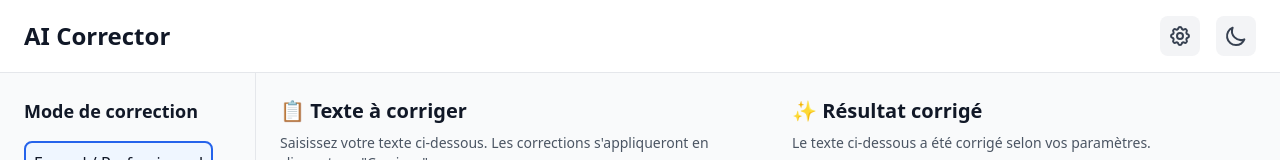
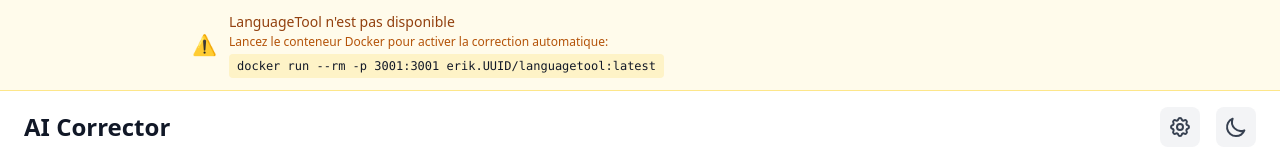
Before and after one commit to WillIsback/ai_corrector, a React (Vite) app: page / in a window 1280 px wide. Shown: the top 160 px of the page. Built offline with nearby package versions, Linux system fonts and the light colour scheme; no server answers.

Commit message:
feat: add LanguageTool setup banner

```diff
--- a/src/App.tsx
+++ b/src/App.tsx
@@ -4,7 +4,9 @@ import { Sidebar } from './components/Sidebar'
 import { Editor } from './components/Editor'
 import { Output } from './components/Output'
 import { Toast } from './components/Toast'
+import { LTSetupBanner } from './components/LTSetupBanner'
 import { useCorrector } from './hooks/useCorrector'
+import { useLanguageTool } from './hooks/useLanguageTool'
 
 function App() {
   const {
@@ -19,6 +21,8 @@ function App() {
     handleCorrect,
     handleReset,
   } = useCorrector()
+
+  const { isAvailable: ltAvailable } = useLanguageTool()
 
   const [theme, setTheme] = useState<'light' | 'dark'>(() => {
     if (window.matchMedia && window.matchMedia('(prefers-color-scheme: dark)').matches) {
@@ -52,6 +56,7 @@ function App() {
 
   return (
     <div className="min-h-screen flex flex-col bg-gray-50 dark:bg-gray-900 text-gray-900 dark:text-gray-100 transition-colors duration-200">
+      {!ltAvailable && <LTSetupBanner />}
       <Header
         theme={theme}
         onToggleTheme={() => setTheme(theme === 'light' ? 'dark' : 'light')}
--- /dev/null
+++ b/src/components/LTSetupBanner.tsx
@@ -0,0 +1,36 @@
+import React from 'react'
+
+interface Props {
+  onDismiss?: () => void
+}
+
+export function LTSetupBanner({ onDismiss }: Props) {
+  return (
+    <div className="bg-amber-50 dark:bg-amber-900/30 border-b border-amber-200 dark:border-amber-700 px-4 py-3">
+      <div className="max-w-4xl mx-auto flex items-center justify-between">
+        <div className="flex items-center gap-3">
+          <span className="text-amber-600 dark:text-amber-400 text-xl">⚠️</span>
+          <div>
+            <p className="text-sm font-medium text-amber-800 dark:text-amber-200">
+              LanguageTool n'est pas disponible
+            </p>
+            <p className="text-xs text-amber-700 dark:text-amber-300 mt-0.5">
+              Lancez le conteneur Docker pour activer la correction automatique:
+            </p>
+            <code className="block mt-1 text-xs bg-amber-100 dark:bg-amber-800 px-2 py-1 rounded font-mono">
+              docker run --rm -p 3001:3001 erik.UUID/languagetool:latest
+            </code>
+          </div>
+        </div>
+        {onDismiss && (
+          <button
+            onClick={onDismiss}
+            className="text-amber-600 dark:text-amber-400 hover:text-amber-800 dark:hover:text-amber-200"
+          >
+            ✕
+          </button>
+        )}
+      </div>
+    </div>
+  )
+}
```
